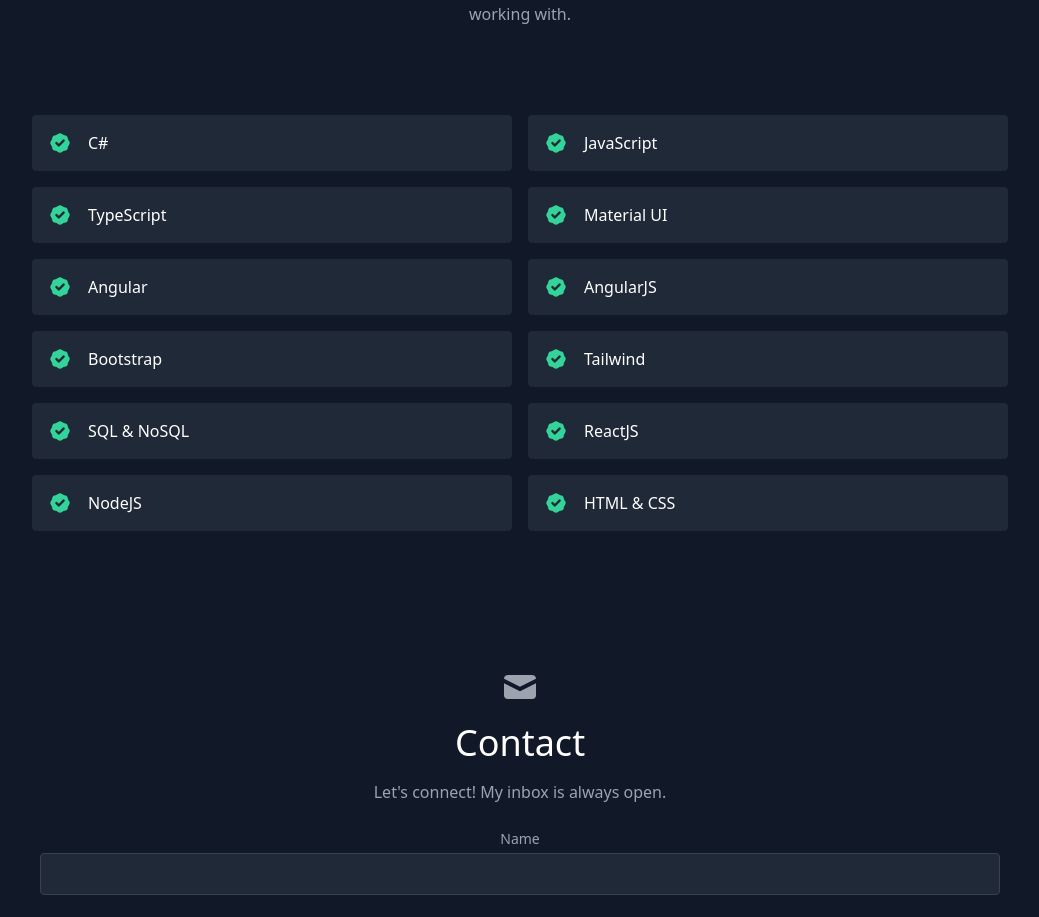
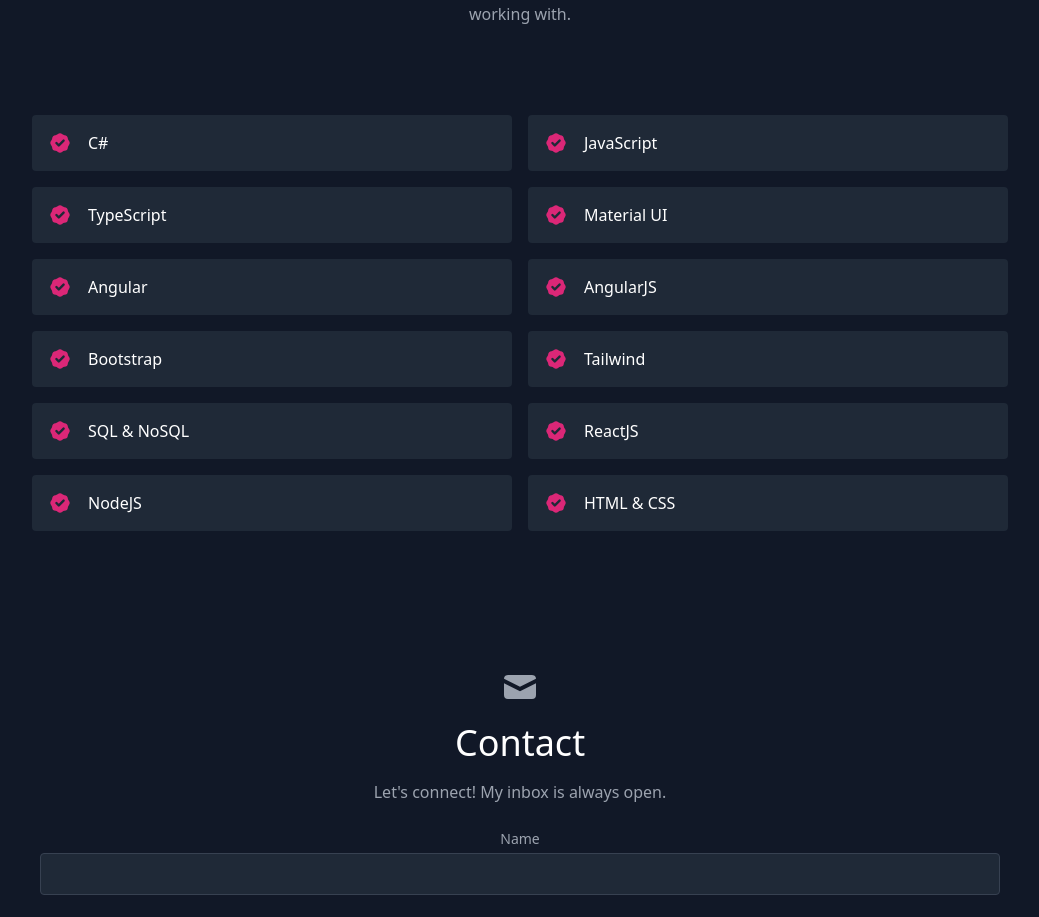
Before and after one commit to tm-baker/portfolio, a React (Create React App) app: page / in a window 1280 px wide. Shown: the part 3643-4560 px from the top of the page, without its empty margins (120-1159 px from the left). Built offline with nearby package versions, Linux system fonts and the light colour scheme.

Commit message:
Changing skill icon colour

```diff
--- a/src/components/skills/Skill.js
+++ b/src/components/skills/Skill.js
@@ -13,7 +13,7 @@
   return (
     <div key={props.skill} className="p-2 sm:w-1/2 w-full"  data-aos="fade" data-aos-delay="500">
           <div className="bg-gray-800 rounded flex p-4 h-full items-center">
-            <BadgeCheckIcon className="text-green-400 w-6 h-6 flex-shrink-0 mr-4" />
+            <BadgeCheckIcon className="text-pink-600 w-6 h-6 flex-shrink-0 mr-4" />
             <span className="title-font font-medium text-white">
               {props.skill}
             </span>
```
